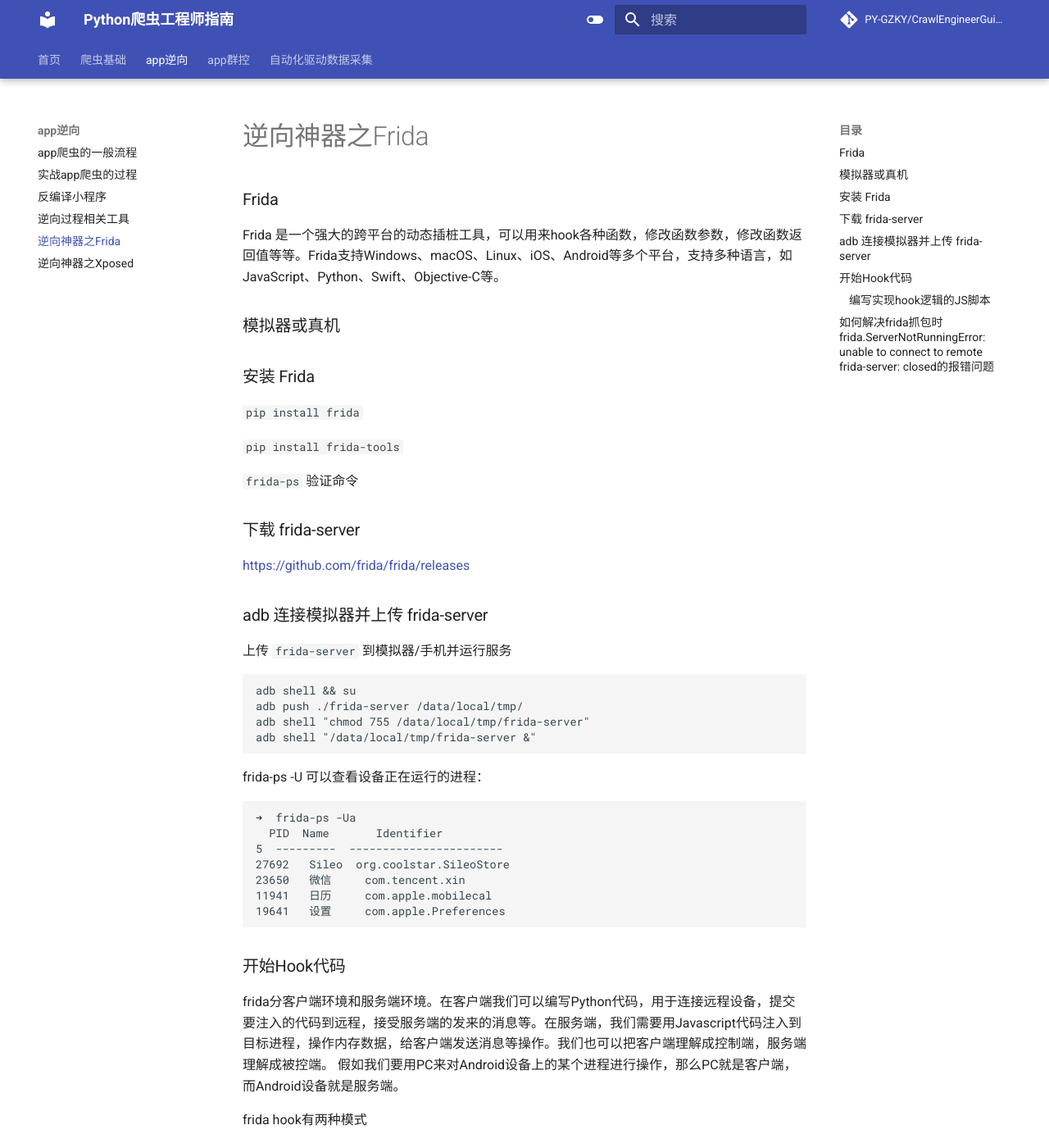
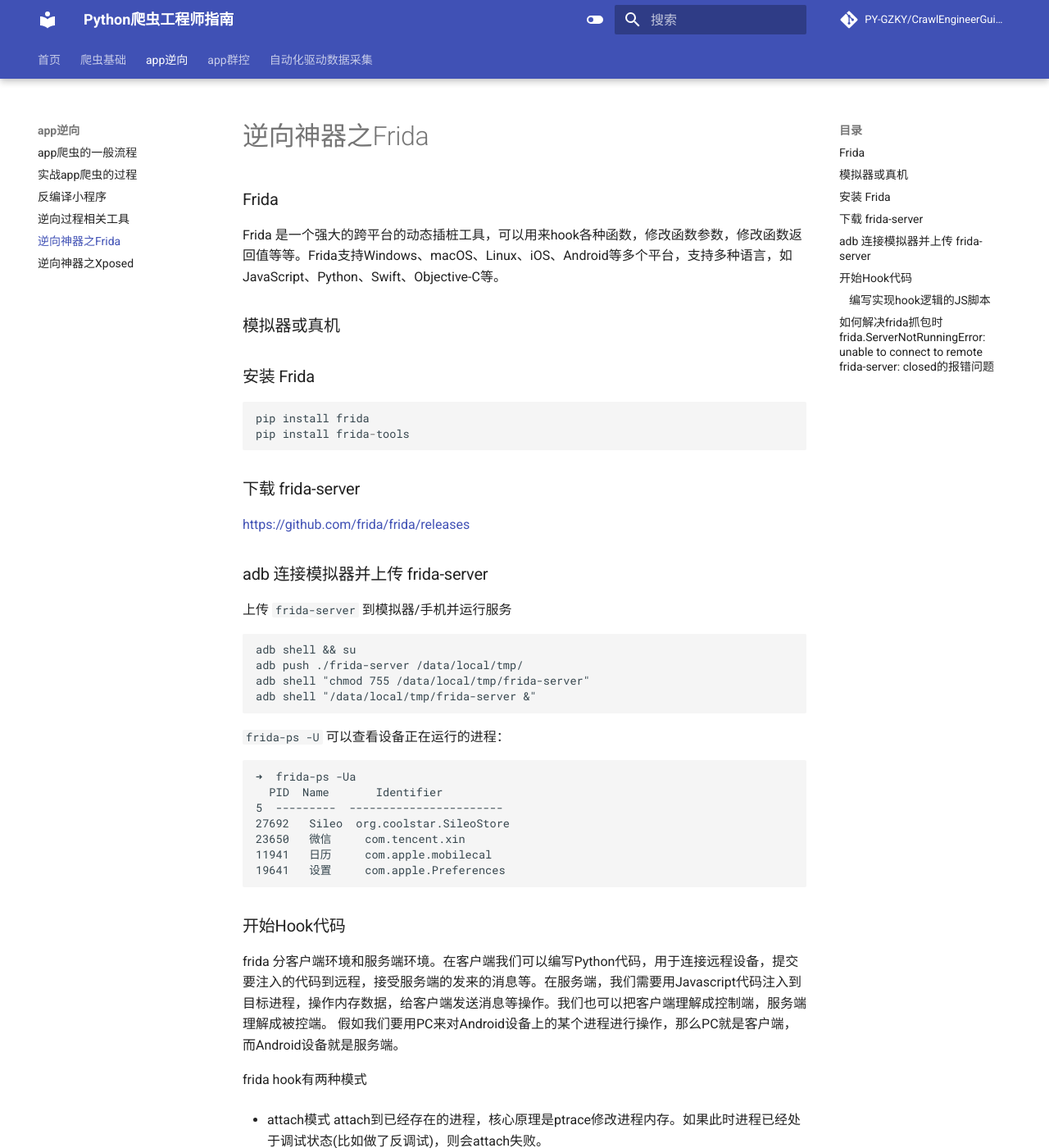
Before and after one commit to PY-GZKY/CrawlEngineerGuide, an MkDocs documentation site: the page built from docs/逆向神器之Frida.md, in a window 1280 px wide and 1400 px high. Shown: the whole window at 82% size. Built offline with MkDocs 1.6.1 and Material for MkDocs 9.7.7, drawn with Linux system fonts in a browser that asks for light colours; comment, search, counter and statistics services are not loaded.

Commit message:
Update 逆向神器之Frida.md

````diff
--- a/docs/逆向神器之Frida.md
+++ b/docs/逆向神器之Frida.md
@@ -6,11 +6,10 @@ Frida 是一个强大的跨平台的动态插桩工具，可以用来hook各种
 
 ### 安装 Frida
 
-`pip install frida`
-
-`pip install frida-tools`
-
-`frida-ps` 验证命令
+```
+pip install frida
+pip install frida-tools
+```
 
 ### 下载 frida-server
 
@@ -27,7 +26,7 @@ adb shell "chmod 755 /data/local/tmp/frida-server"
 adb shell "/data/local/tmp/frida-server &"
 ```
 
-frida-ps -U 可以查看设备正在运行的进程：
+`frida-ps -U` 可以查看设备正在运行的进程：
 
 ```text
 ➜  frida-ps -Ua
@@ -41,7 +40,7 @@ frida-ps -U 可以查看设备正在运行的进程：
 
 ### 开始Hook代码
 
-frida分客户端环境和服务端环境。在客户端我们可以编写Python代码，用于连接远程设备，提交要注入的代码到远程，接受服务端的发来的消息等。在服务端，我们需要用Javascript代码注入到目标进程，操作内存数据，给客户端发送消息等操作。我们也可以把客户端理解成控制端，服务端理解成被控端。
+frida 分客户端环境和服务端环境。在客户端我们可以编写Python代码，用于连接远程设备，提交要注入的代码到远程，接受服务端的发来的消息等。在服务端，我们需要用Javascript代码注入到目标进程，操作内存数据，给客户端发送消息等操作。我们也可以把客户端理解成控制端，服务端理解成被控端。
 假如我们要用PC来对Android设备上的某个进程进行操作，那么PC就是客户端，而Android设备就是服务端。
 
 frida hook有两种模式
````
